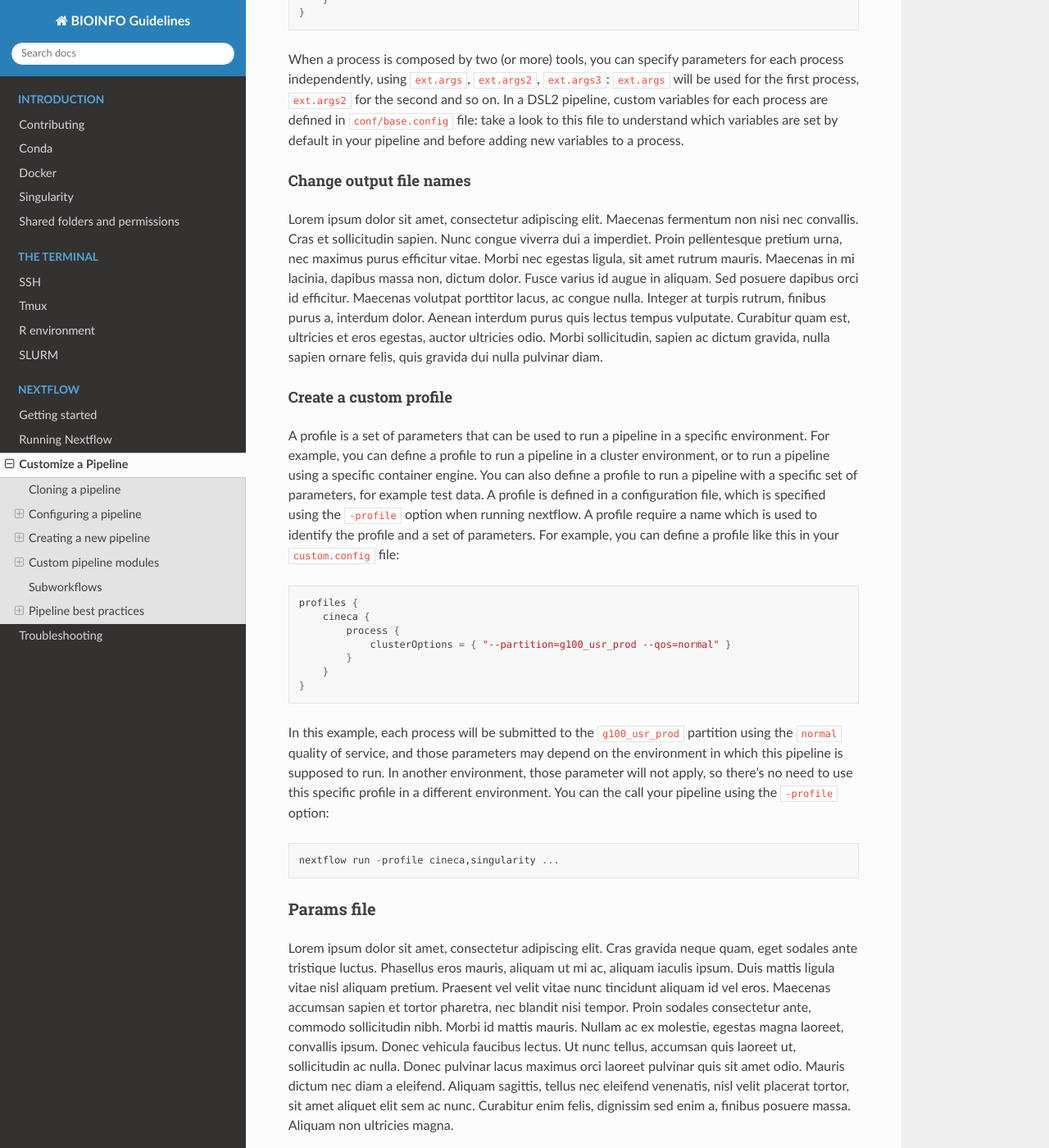
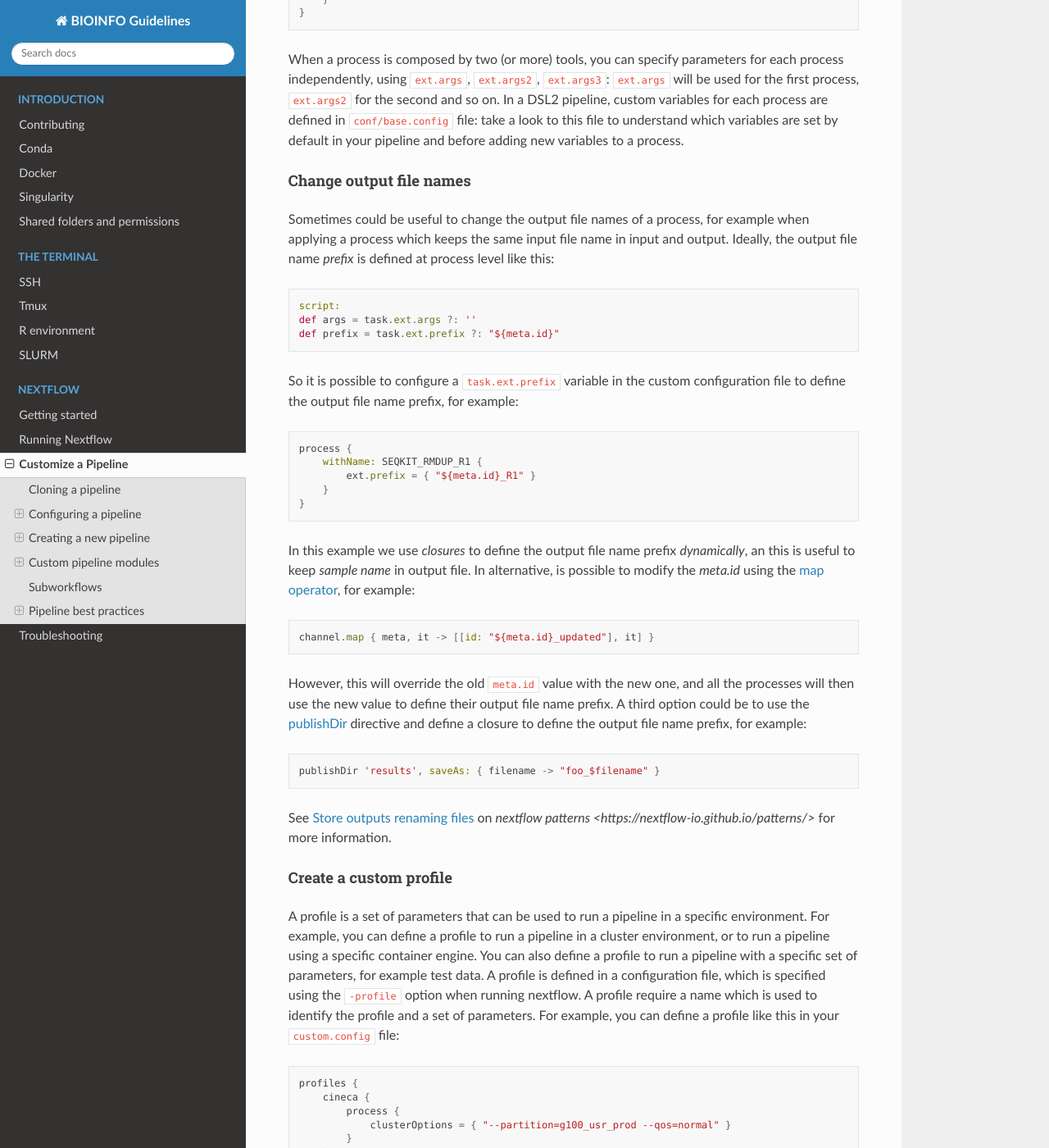
Before and after one commit to cnr-ibba/BIOINFO-guidelines, a Sphinx documentation site: the page built from docs/nextflow/customize.rst, in a window 1280 px wide and 1400 px high, scrolled down 9029 px. Shown: the whole window at 82% size. Built offline with Sphinx 7.4.7 and the Read the Docs theme 3.1.0, drawn with Linux system fonts in a browser that asks for light colours; some of the changed text lies outside the part shown.

Commit message:
:sparkles: describe output file names and params with nextflow

```diff
--- a/docs/nextflow/customize.rst
+++ b/docs/nextflow/customize.rst
@@ -448,15 +448,49 @@
 Change output file names
 ^^^^^^^^^^^^^^^^^^^^^^^^
 
-Lorem ipsum dolor sit amet, consectetur adipiscing elit. Maecenas fermentum non
-nisi nec convallis. Cras et sollicitudin sapien. Nunc congue viverra dui a imperdiet.
-Proin pellentesque pretium urna, nec maximus purus efficitur vitae. Morbi nec egestas
-ligula, sit amet rutrum mauris. Maecenas in mi lacinia, dapibus massa non, dictum
-dolor. Fusce varius id augue in aliquam. Sed posuere dapibus orci id efficitur.
-Maecenas volutpat porttitor lacus, ac congue nulla. Integer at turpis rutrum, finibus
-purus a, interdum dolor. Aenean interdum purus quis lectus tempus vulputate. Curabitur
-quam est, ultricies et eros egestas, auctor ultricies odio. Morbi sollicitudin, sapien
-ac dictum gravida, nulla sapien ornare felis, quis gravida dui nulla pulvinar diam.
+Sometimes could be useful to change the output file names of a process, for example
+when applying a process which keeps the same input file name in input and output.
+Ideally, the output file name *prefix* is defined at process level like this:
+
+.. code-block:: groovy
+
+  script:
+  def args = task.ext.args ?: ''
+  def prefix = task.ext.prefix ?: "${meta.id}"
+
+So it is possible to configure a ``task.ext.prefix`` variable in the custom configuration
+file to define the output file name prefix, for example:
+
+.. code-block:: groovy
+
+  process {
+      withName: SEQKIT_RMDUP_R1 {
+          ext.prefix = { "${meta.id}_R1" }
+      }
+  }
+
+In this example we use *closures* to define the output file name prefix *dynamically*,
+an this is useful to keep *sample name* in output file. In alternative, is possible
+to modify the `meta.id` using the
+`map operator <https://www.nextflow.io/docs/latest/reference/operator.html#operator-map>`_,
+for example:
+
+.. code-block:: groovy
+
+  channel.map { meta, it -> [[id: "${meta.id}_updated"], it] }
+
+However, this will override the old ``meta.id`` value with the new one, and all
+the processes will then use the new value to define their output file name prefix.
+A third option could be to use the
+`publishDir <https://www.nextflow.io/docs/latest/reference/process.html#publishdir>`_
+directive and define a closure to define the output file name prefix, for example:
+
+.. code-block:: groovy
+
+  publishDir 'results', saveAs: { filename -> "foo_$filename" }
+
+See `Store outputs renaming files <https://nextflow-io.github.io/patterns/publish-rename-outputs/>`_
+on `nextflow patterns <https://nextflow-io.github.io/patterns/>` for more information.
 
 Create a custom profile
 ^^^^^^^^^^^^^^^^^^^^^^^
@@ -493,18 +527,51 @@
 Params file
 ~~~~~~~~~~~
 
-Lorem ipsum dolor sit amet, consectetur adipiscing elit. Cras gravida neque quam,
-eget sodales ante tristique luctus. Phasellus eros mauris, aliquam ut mi ac,
-aliquam iaculis ipsum. Duis mattis ligula vitae nisl aliquam pretium. Praesent
-vel velit vitae nunc tincidunt aliquam id vel eros. Maecenas accumsan sapien et
-tortor pharetra, nec blandit nisi tempor. Proin sodales consectetur ante, commodo
-sollicitudin nibh. Morbi id mattis mauris. Nullam ac ex molestie, egestas magna
-laoreet, convallis ipsum. Donec vehicula faucibus lectus. Ut nunc tellus, accumsan
-quis laoreet ut, sollicitudin ac nulla. Donec pulvinar lacus maximus orci laoreet
-pulvinar quis sit amet odio. Mauris dictum nec diam a eleifend. Aliquam sagittis,
-tellus nec eleifend venenatis, nisl velit placerat tortor, sit amet aliquet elit
-sem ac nunc. Curabitur enim felis, dignissim sed enim a, finibus posuere massa.
-Aliquam non ultricies magna.
+
+A Nextflow JSON parameter file is a way of providing configuration parameters for
+a Nextflow pipeline in a structured format using JSON (JavaScript Object Notation).
+It allows users to define various parameters required by the pipeline in a file
+rather than passing them directly via the command line.
+The main key features of a Nextflow JSON parameter File are
+
+1. **Structure**: The JSON file contains key-value pairs that define different
+   parameters. This structure makes it easy to read and modify parameters without
+   needing to remember command line syntax.
+2. **Use Case**: JSON parameter files are particularly useful for complex workflows
+   with many parameters or when those parameters are subject to frequent changes.
+   Users can manage their configurations in one place.
+3. **Access in Pipeline**: Parameters defined in the JSON file can be accessed
+   directly in your Nextflow scripts using the `params` object.
+
+Here’s a simple example of what a Nextflow JSON parameter file might look like:
+
+.. code-block:: json
+
+  {
+    "input": "data/input_file.txt",
+    "output": "results/",
+    "other_param": "value"
+  }
+
+
+To use a JSON parameter file in a Nextflow pipeline, you can specify it on the
+command line using the `-params-file` option:
+
+.. code-block:: bash
+
+  nextflow run <your pipeline> -params-file params.json
+
+The benefits of using a JSON parameter file include:
+
+- **Readability**: JSON files are quite structured and make it easy to see the
+  settings needed for a pipeline.
+- **Convenience**: It’s more convenient to edit a JSON file for changing
+  parameters than to modify and remember long command-line options.
+- **Version Control**: JSON files can be easily tracked and managed using
+  version control systems like Git, which is particularly useful for
+  collaborative projects.
+- **Compatibility**: JSON is widely supported across different programming
+  languages, making it easy to generate or manipulate if needed.
 
 Creating a new pipeline
 -----------------------
```
